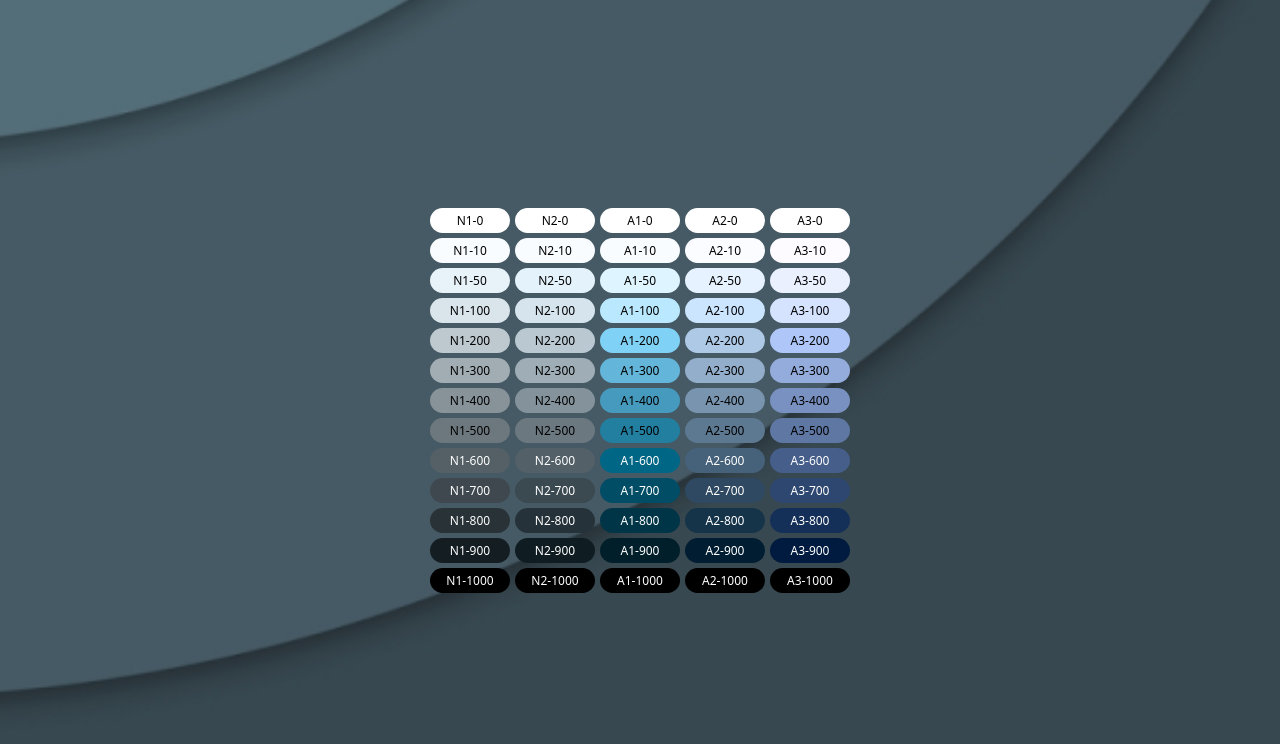
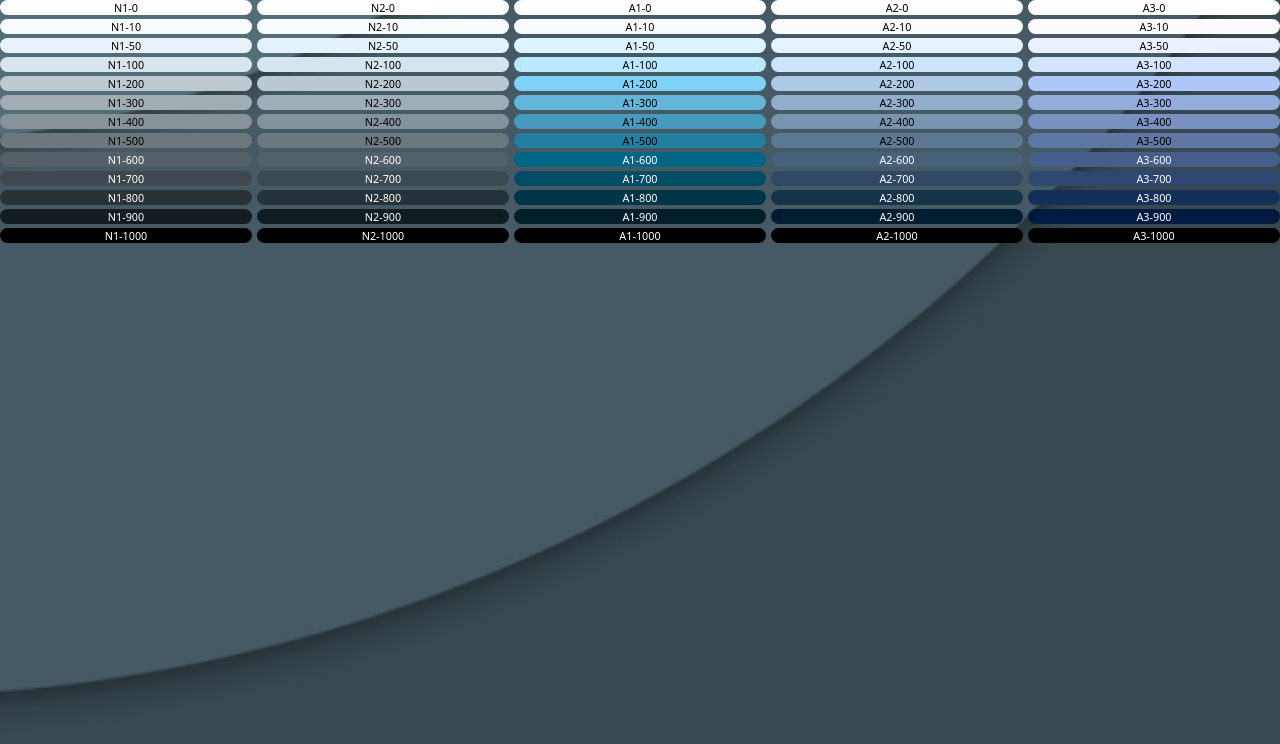
Before and after one commit to jeffclaybrook/palette, a plain HTML site: page index.html in a window 1280 px wide. Drawn offline with Linux system fonts and the light colour scheme.

Commit message:
Update style.css

```diff
--- a/style.css
+++ b/style.css
@@ -86,6 +86,7 @@
 
 html,
 body {
+    font-size: 16px;
     height: 100%;
     font-family: system-ui, sans-serif;
 }
@@ -96,9 +97,8 @@ ul {
 }
 
 .container {
-    display: flex;
-    align-items: center;
-    justify-content: center;
+    display: grid;
+    grid-template-columns: repeat(5, 1fr);
     gap: 5px;
     height: 100%;
     background: url('background.png') no-repeat center center / cover;
@@ -107,7 +107,8 @@ ul {
 .container ul {
     display: flex;
     flex-direction: column;
-    gap: 5px;
+    gap: .25rem;
+    grid-column: span 1;
 }
 
 .container li {
@@ -115,10 +116,9 @@ ul {
     align-items: center;
     justify-content: center;
     text-align: center;
-    min-width: 80px;
-    height: 25px;
+    height: 15px;
     border-radius: 1rem;
-    font-size: .75rem;
+    font-size: .675rem;
 }
 
 li:nth-last-child(1) {
```
